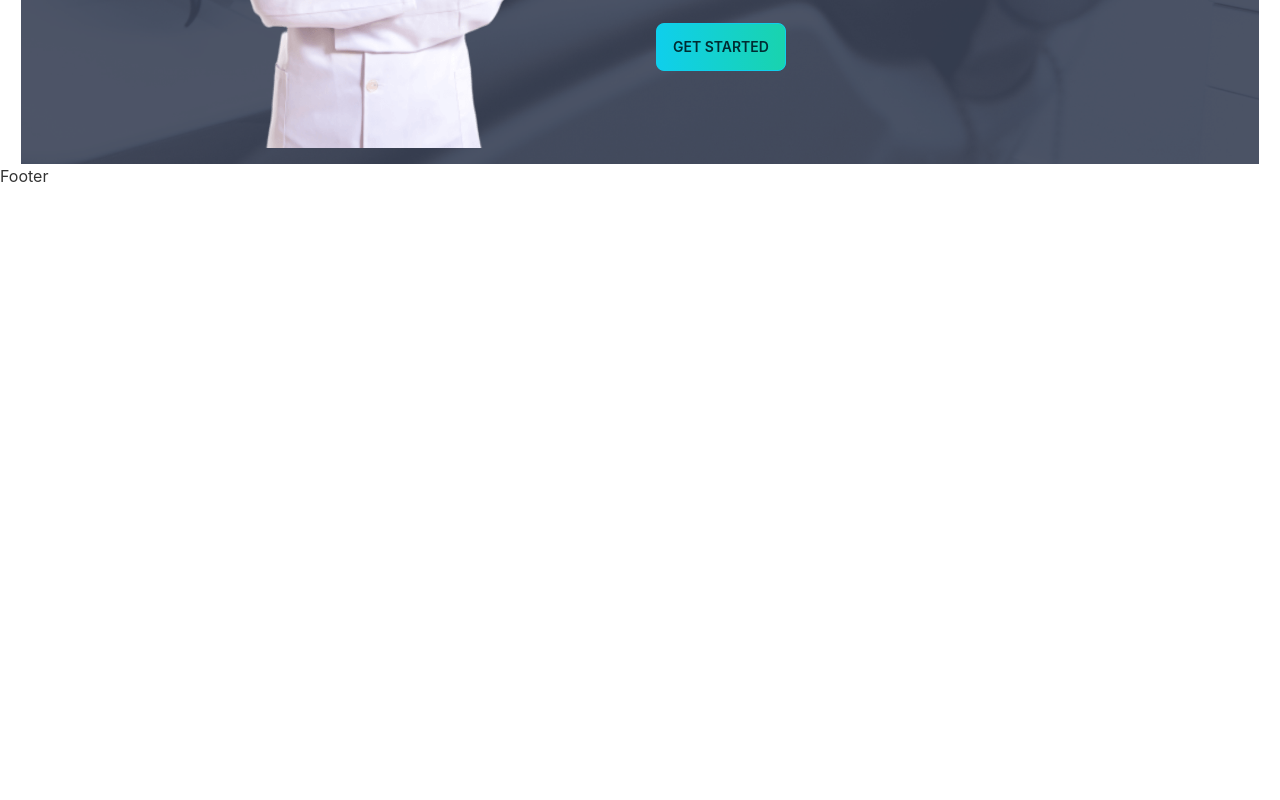
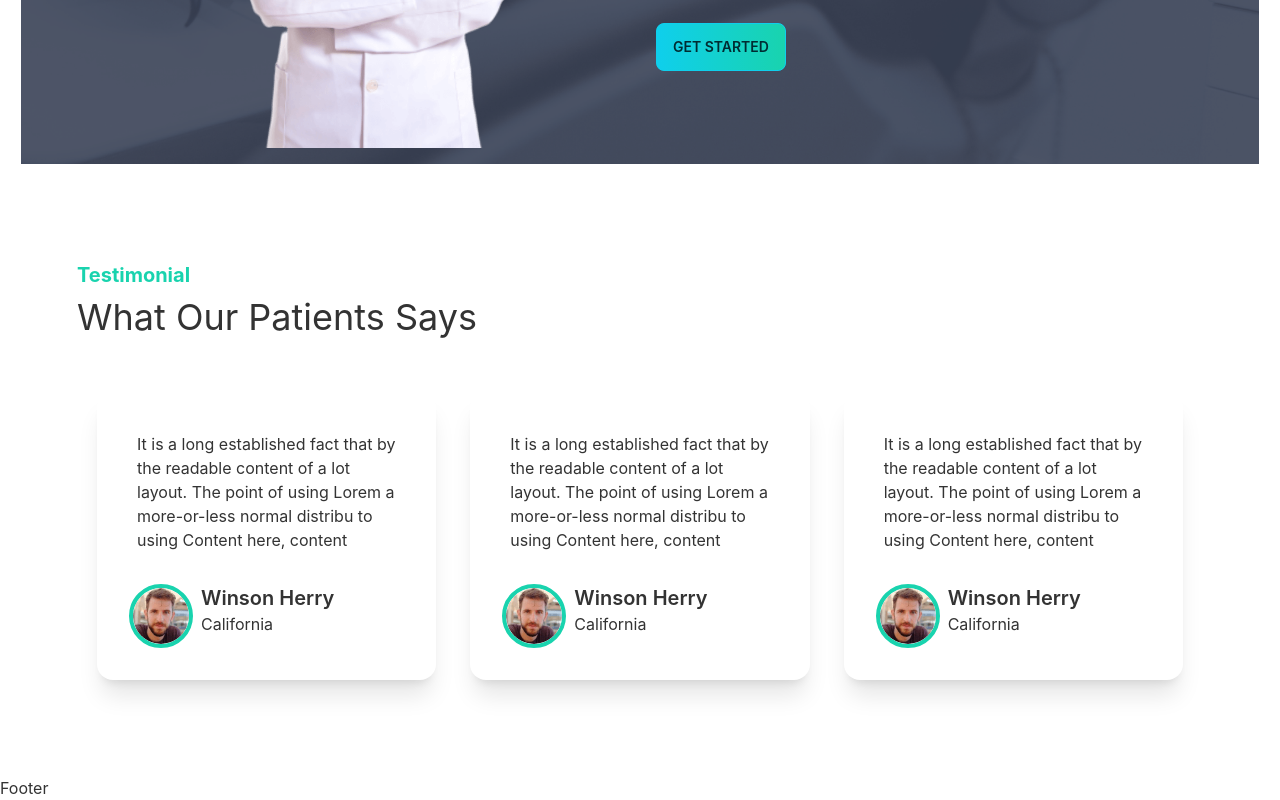
Before and after one commit to developer-munir/doctors-portal-client, a React (Create React App) app: page / in a window 1280 px wide. Shown: the part 2951-3751 px from the top of the page. Before the commit the page ends 3139 px from the top, so only its background shows below. Built offline with nearby package versions, Linux system fonts and the light colour scheme.

Commit message:
patennts says section

```diff
--- a/src/pages/Home/Home/Home.jsx
+++ b/src/pages/Home/Home/Home.jsx
@@ -7,6 +7,7 @@ import { HiLocationMarker } from "react-icons/hi";
 import { FcCallback } from "react-icons/fc";
 import Services from "../Services/Services";
 import Apoinment from "../Apoinment/Apoinment";
+import Patients from "../PatientsSays/Patients";
 const Home = () => {
   const alerm = (
     <React.Fragment>
@@ -57,6 +58,7 @@ const Home = () => {
           </div>
           <Services></Services>
           <Apoinment></Apoinment>
+          <Patients></Patients>
     </div>
   );
 };
--- /dev/null
+++ b/src/pages/Home/PatientsSays/Patient.jsx
@@ -0,0 +1,27 @@
+import React from "react";
+
+const Patient = ({ patient }) => {
+  const { img, review, name, address } = patient;
+  return (
+    <div className="card bg-base-100 shadow-xl">
+      <figure className="px-10 pt-10">
+        <p>{review}</p>
+      </figure>
+      <div className="card-body flex flex-row ">
+        <div>
+          <img
+            src={img}
+            alt=""
+            className="rounded-full w-[64px] h-[64px] border-secondary border-4"
+          />
+        </div>
+        <div>
+          <h2 className="card-title">{name}</h2>
+          <span>{address}</span>
+        </div>
+      </div>
+    </div>
+  );
+};
+
+export default Patient;
--- /dev/null
+++ b/src/pages/Home/PatientsSays/Patients.jsx
@@ -0,0 +1,46 @@
+import React from "react";
+import patient from "../../../assets/images/people1.png";
+import Patient from "./Patient";
+const Patients = () => {
+  const patientsData = [
+    {
+      id: 1,
+      img: patient,
+      review:
+        "It is a long established fact that by the readable content of a lot layout. The point of using Lorem a more-or-less normal distribu to using Content here, content",
+      name: "Winson Herry",
+      address: "California",
+    },
+    {
+      id: 2,
+      img: patient,
+      review:
+        "It is a long established fact that by the readable content of a lot layout. The point of using Lorem a more-or-less normal distribu to using Content here, content",
+      name: "Winson Herry",
+      address: "California",
+    },
+    {
+      id: 3,
+      img: patient,
+      review:
+        "It is a long established fact that by the readable content of a lot layout. The point of using Lorem a more-or-less normal distribu to using Content here, content",
+      name: "Winson Herry",
+      address: "California",
+    },
+  ];
+  return (
+    <div className="my-24 lg:px-14">
+      <div className="mb-12">
+        <h2 className="text-[20px] font-bold text-secondary">Testimonial</h2>
+        <h1 className="text-[36px]">What Our Patients Says</h1>
+      </div>
+          <div className="grid md:grid-cols-2 lg:grid-cols-3 gap-[34px] lg:px-5">
+              {
+                 patientsData.map(patient => <Patient key={patient.id} patient={patient}></Patient>)
+              }
+      </div>
+    </div>
+  );
+};
+
+export default Patients;
```
